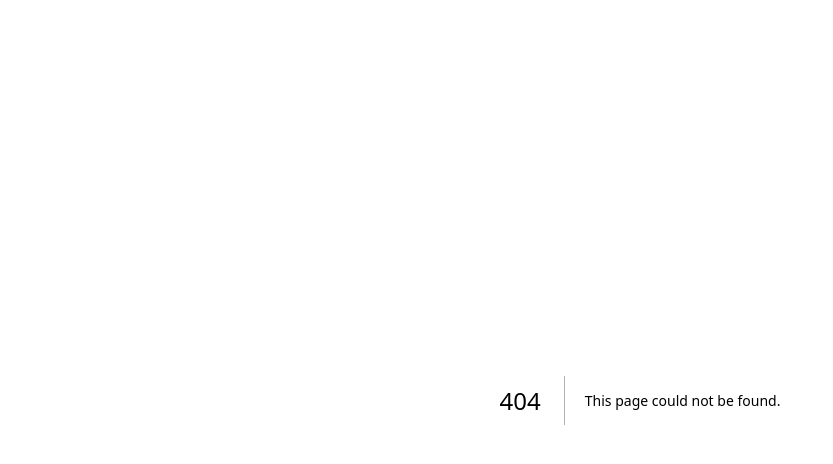
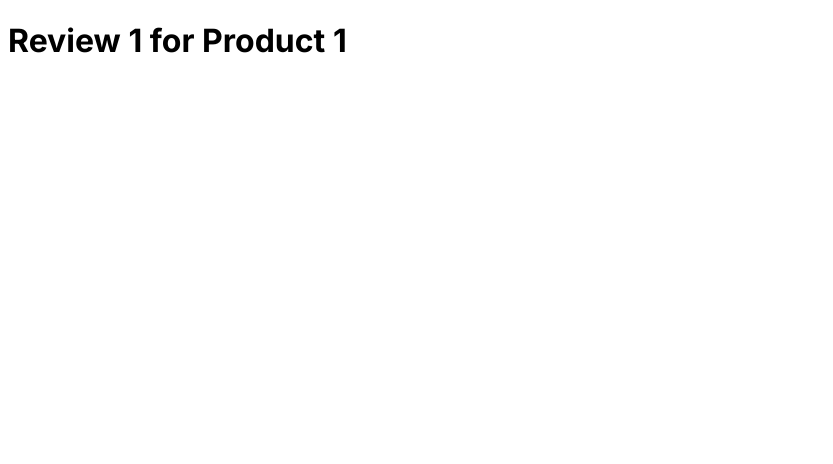
Before and after one commit to MINAL-AHMED/Next-JS, a Next.js app in the folder route-demo/: page /products/1/reviews/1 in a window 1280 px wide. Before the commit this address had no page. Shown: the top 464 px of the page, without its empty margins (0-833 px from the left). Built offline with nearby package versions, Linux system fonts and the light colour scheme.

Commit message:
add nested dynamic routes

```diff
--- /dev/null
+++ b/route-demo/app/products/[productId]/reviews/[reviewId]/page.tsx
@@ -0,0 +1,18 @@
+const ReviewPage = ({
+  params,
+}: {
+  params: {
+    productId: string;
+    reviewId: string;
+  };
+}) => {
+  return (
+    <div>
+      <h1>
+        Review {params.reviewId} for Product {params.productId}
+      </h1>
+    </div>
+  );
+};
+
+export default ReviewPage;
```
